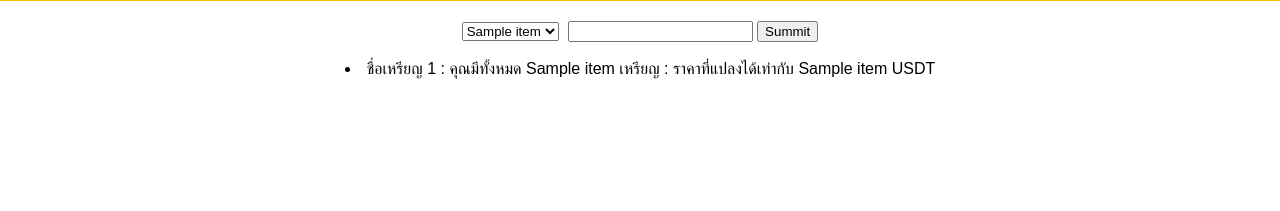
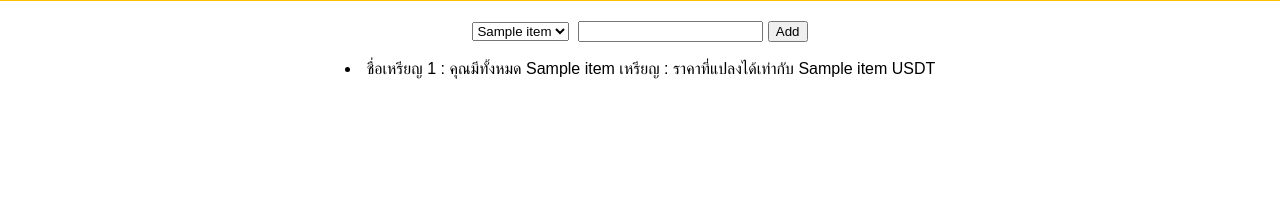
Before and after one commit to aeff60/BinanceAPIwithFlask, a Flask app: template templates/home.html in a window 1280 px wide. Shown: the part 359-570 px from the top of the page. Run offline with Flask 2, Linux system fonts and the light colour scheme; the template is opened without the code that fills it: most values are stand-ins (such as "Sample title", 1, 10 or a date in 2020).

Commit message:
Change Button Message

```diff
--- a/templates/home.html
+++ b/templates/home.html
@@ -25,7 +25,7 @@
           {% endfor %}
         </select>
 
-          &nbsp;<input type="text" id="balance" name="balance"> <input type="Submit" value="Summit" id="button">
+          &nbsp;<input type="text" id="balance" name="balance"> <input type="Submit" value="Add" id="button">
 
         <br><br>
         {% for item in mycoin%}
```
